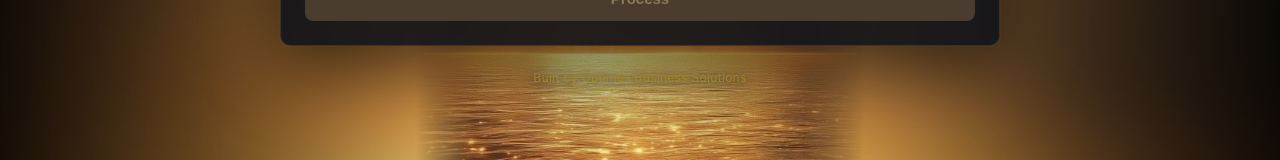
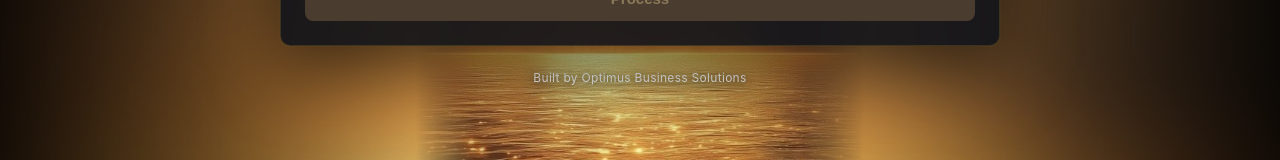
Before and after one commit to tonyrosa777-ops/DJ-Custom-Clothing, a plain HTML site: page static/index.html in a window 1280 px wide. Shown: the part 398-558 px from the top of the page. Drawn offline with Linux system fonts and the light colour scheme.

Commit message:
Footer back to white — gold-on-gold was unreadable
Made the footer 'Built by Optimus Business Solutions' actually legible
against the golden background. The previous gold (#d4af37) blended into
the gold sunset water below it — same hue, zero contrast.

White + dark text-shadow reads cleanly on any zone of the photo.

Co-Authored-By: Claude Opus 4.7 (1M context) <noreply@anthropic.com>

```diff
--- a/static/index.html
+++ b/static/index.html
@@ -329,9 +329,9 @@
     footer {
       text-align: center;
       font-size: 12px;
-      color: #d4af37;
+      color: #ffffff;
       margin-top: 24px;
-      text-shadow: 0 2px 10px rgba(0, 0, 0, 0.85);
+      text-shadow: 0 2px 10px rgba(0, 0, 0, 0.9);
       letter-spacing: 0.3px;
     }
   </style>
```
